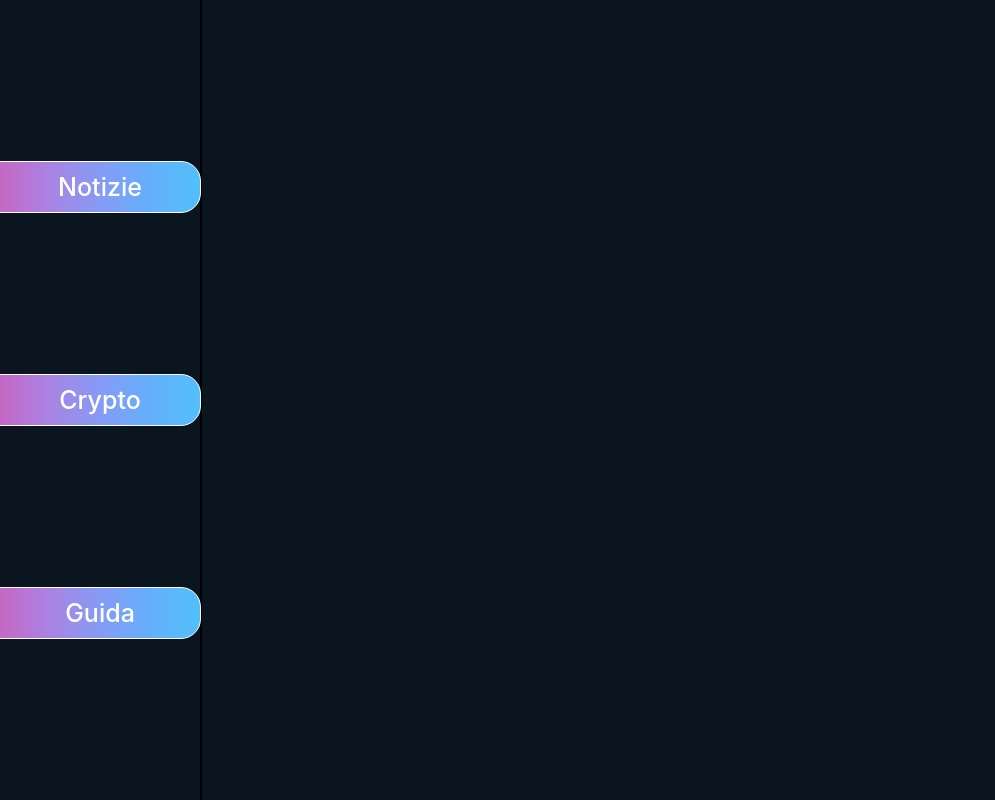
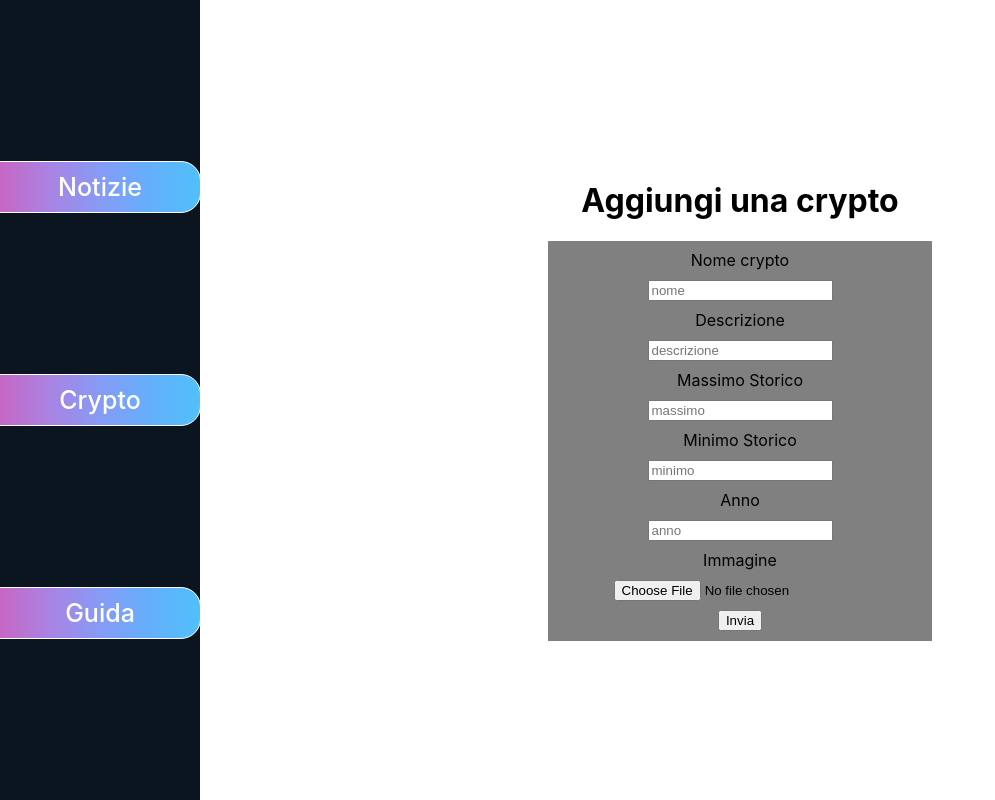
Before and after one commit to LucaPaduano09/criptopedia-client, a React (Create React App) app: page /cryptos-add in a window 1280 px wide. Shown: the whole page, without its empty margins (0-995 px from the left). Built offline with nearby package versions, Linux system fonts and the light colour scheme.

Commit message:
cryptos add added

```diff
--- a/src/App.js
+++ b/src/App.js
@@ -13,6 +13,7 @@ import SingleCrypto from "./components/Crypto/SingleCrypto";
 import Admin from "./components/admin/Admin";
 import AdminHome from "./components/admin/AdminHome";
 import Sidebar from "./components/admin/Sidebar";
+import CryptoAdd from "./components/admin/CryptoAdd";
 
 import { BrowserRouter as Router, Switch, Link, Route } from "react-router-dom";
 function App() {
@@ -49,6 +50,7 @@ function App() {
           </Route>
           <Route path={"/cryptos-add"}>
             <Sidebar />
+            <CryptoAdd />
           </Route>
           <Route path={"/"}>
             <Header />
--- /dev/null
+++ b/src/components/admin/CryptoAdd.js
@@ -0,0 +1,28 @@
+import React from "react";
+import "../../styles/admin/CryptoAdd.css";
+
+const CryptoAdd = () => {
+  return (
+    <div className="crypto-add-container">
+      <h1>Aggiungi una crypto</h1>
+
+      <div className="crypto-add-form">
+        <label>Nome crypto</label>
+        <input type="text" placeholder="nome" />
+        <label>Descrizione</label>
+        <input type="text" placeholder="descrizione" />
+        <label>Massimo Storico</label>
+        <input type="text" placeholder="massimo" />
+        <label>Minimo Storico</label>
+        <input type="text" placeholder="minimo" />
+        <label>Anno</label>
+        <input type="text" placeholder="anno" />
+        <label>Immagine</label>
+        <input type="file" placeholder="immagine" />
+        <button>Invia</button>
+      </div>
+    </div>
+  );
+};
+
+export default CryptoAdd;
--- /dev/null
+++ b/src/styles/admin/CryptoAdd.css
@@ -0,0 +1,22 @@
+.crypto-add-container{
+    position: relative;
+    height: 100vh;
+    width: calc(100vw - 200px);
+    display: flex;
+    align-items: center;
+    justify-content: center;
+    flex-direction: column;
+    background-color: white;
+    margin-left: 200px;
+}
+.crypto-add-form{
+    position: relative;
+    height: 50vh;
+    width: 30vw;
+    background-color: gray;
+    margin: 0 auto;
+    display: flex;
+    align-items: center;
+    justify-content: space-evenly;
+    flex-direction: column;
+}
```
